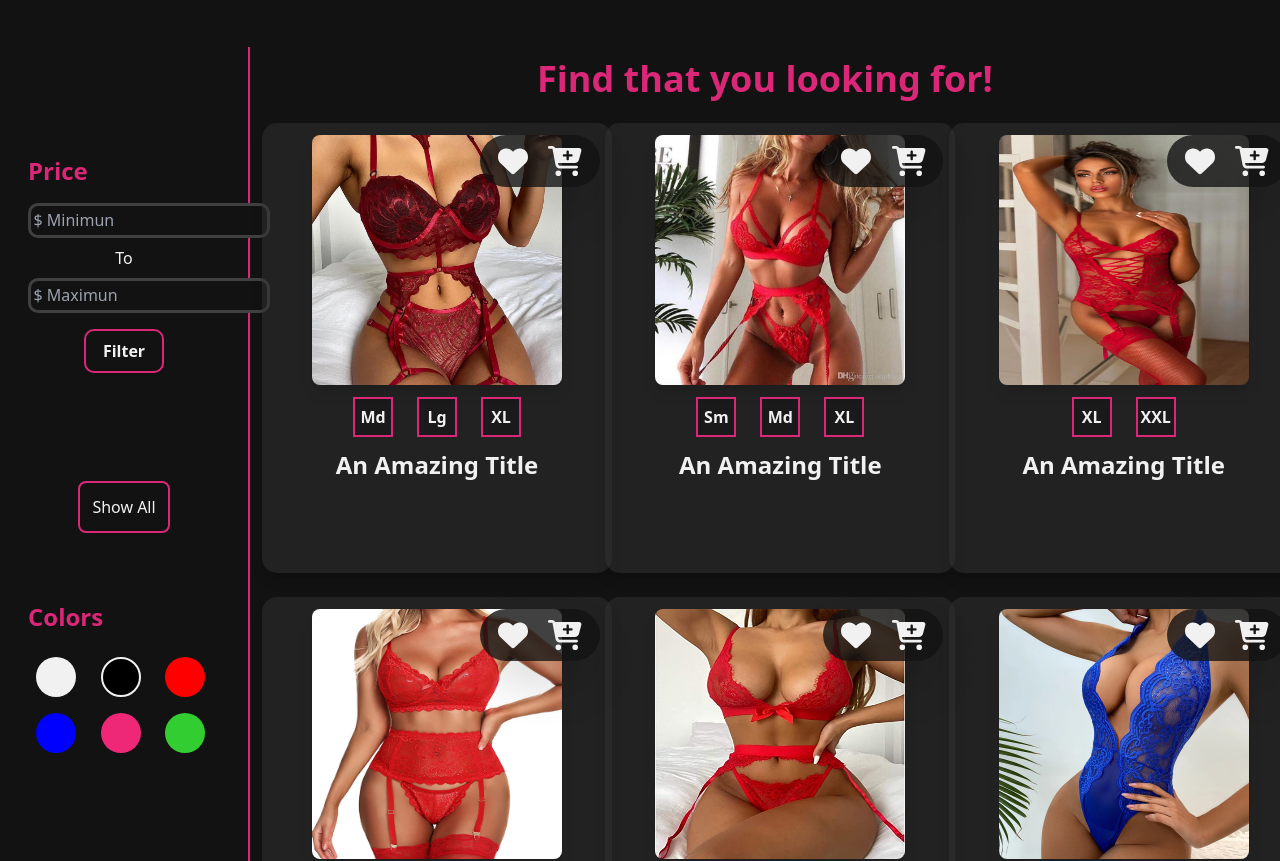
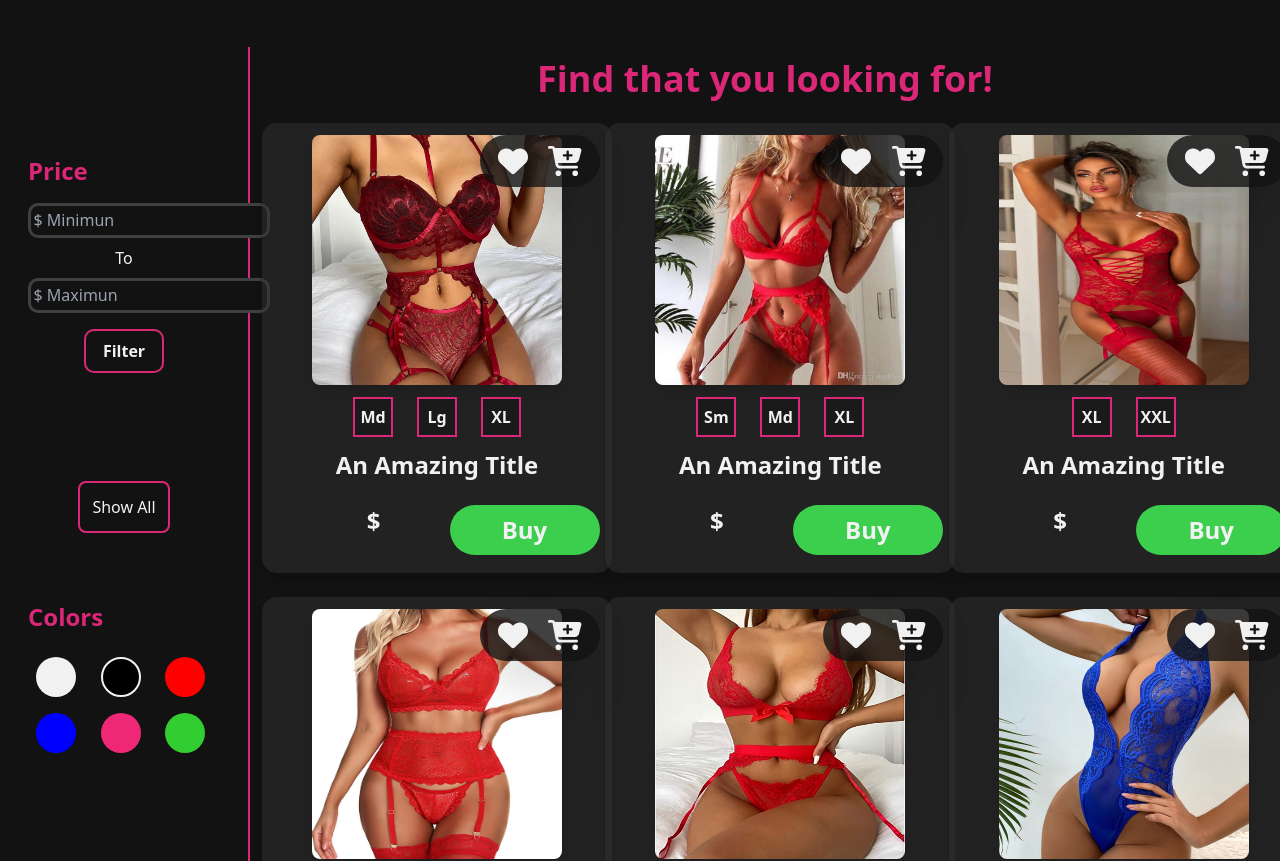
Before and after one commit to MoonlightHuub/Lingerie-app, a React (Vite) app: page / in a window 1280 px wide. Shown: the part 980-1841 px from the top of the page. Built offline with nearby package versions, Linux system fonts and the light colour scheme.

Commit message:
Mas Estilos

```diff
--- a/src/components/Buy.jsx
+++ b/src/components/Buy.jsx
@@ -2,7 +2,11 @@
 function Buy() {
   return (
     <div>
-        <button>Buy</button>
+        <button
+          className="bg-[#3CCF4E] w-[150px] h-[50px] rounded-[50px] font-bold"
+        >
+          Buy
+        </button>
     </div>
   )
 }
--- a/src/components/Products.jsx
+++ b/src/components/Products.jsx
@@ -45,6 +45,16 @@ function Products({ products, selectedColor, selectedSize }) {
                   {p.title}
                 </h3>
               </div>
+              <div className="w-full flex flex-row justify-around m-3 p-3">
+                  <div className="h-full w-[150px] flex items-center justify-center">
+                    <p className="text-[#f1f1f1] font-bold text-2xl">{p.price}</p>
+                  </div>
+                  <button
+                    className="bg-[#3CCF4E] text-[#f1f1f1] w-[150px] h-[50px] rounded-[50px] font-bold text-2xl active:bg-[#57ff6e] active:scale-[0.9] transition-[.01s]"
+                  >
+                    Buy
+                  </button>
+              </div>
             </div>
           </div>
         ))}
```
